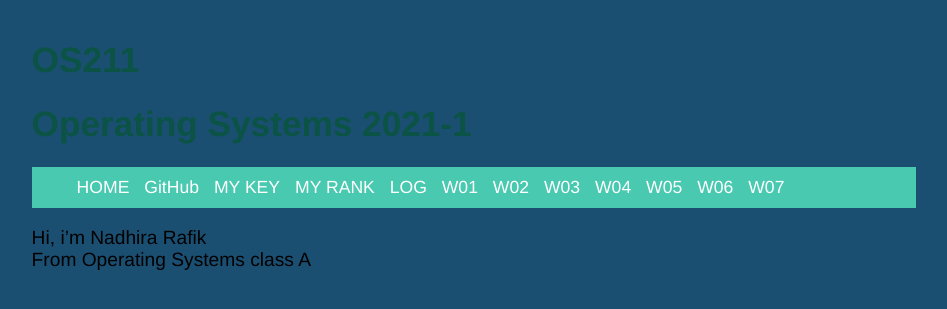
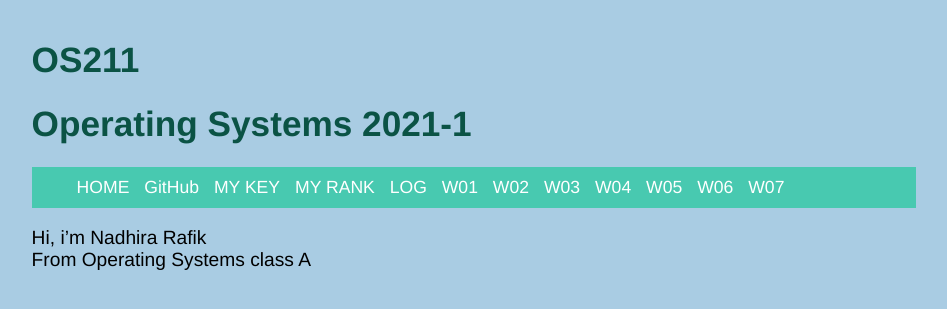
Before and after one commit to nadhirarafik/os211, a Jekyll site: the page built from index.md, in a window 1280 px wide. Shown: the top 309 px of the page, without its empty margins (166-1113 px from the left). Built offline with Jekyll 4.4.1, drawn with Linux system fonts in a browser that asks for light colours.

Commit message:
Update base.html

```diff
--- a/_layouts/base.html
+++ b/_layouts/base.html
@@ -62,7 +62,7 @@
     </style>
 </head>
 
-<body style="background: #1B4F72">
+<body style="background: #A9CCE3">
     <div class="container">
         <header>
 		<h1>OS211</h1>
```
